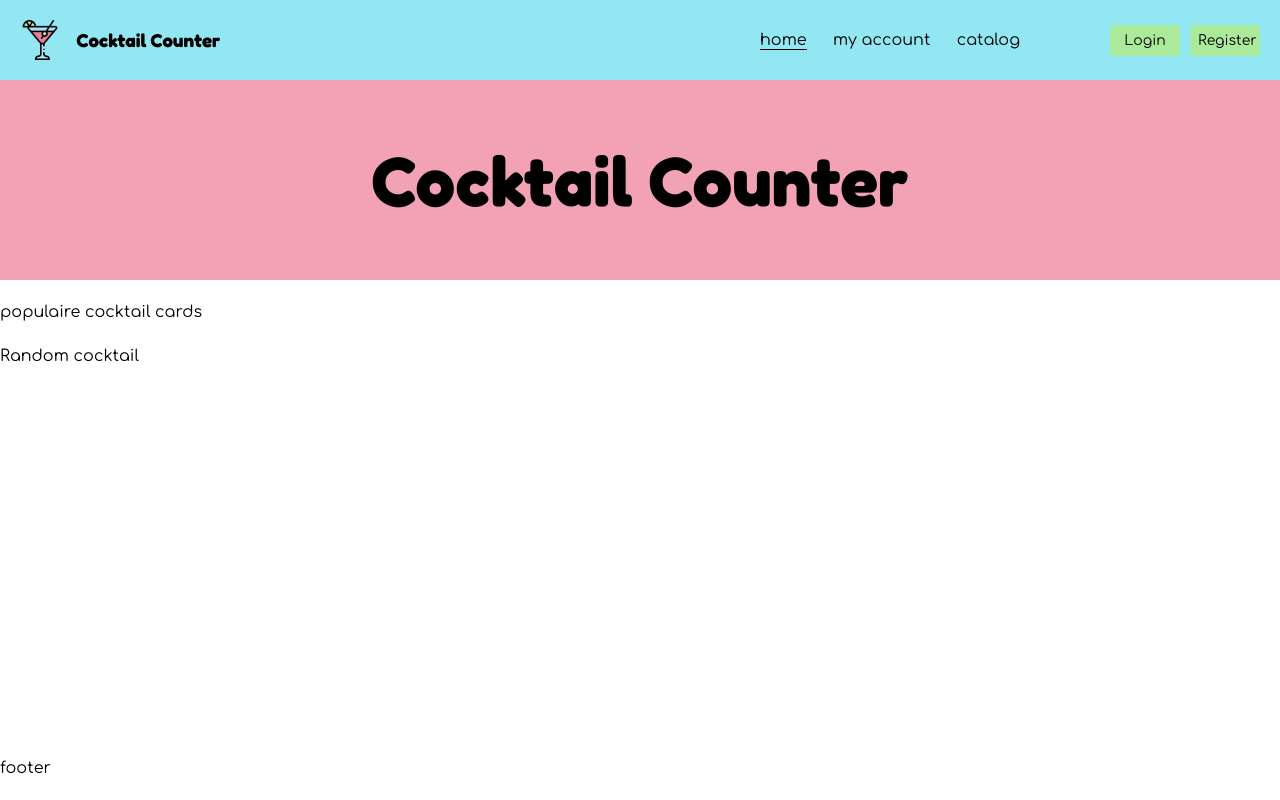
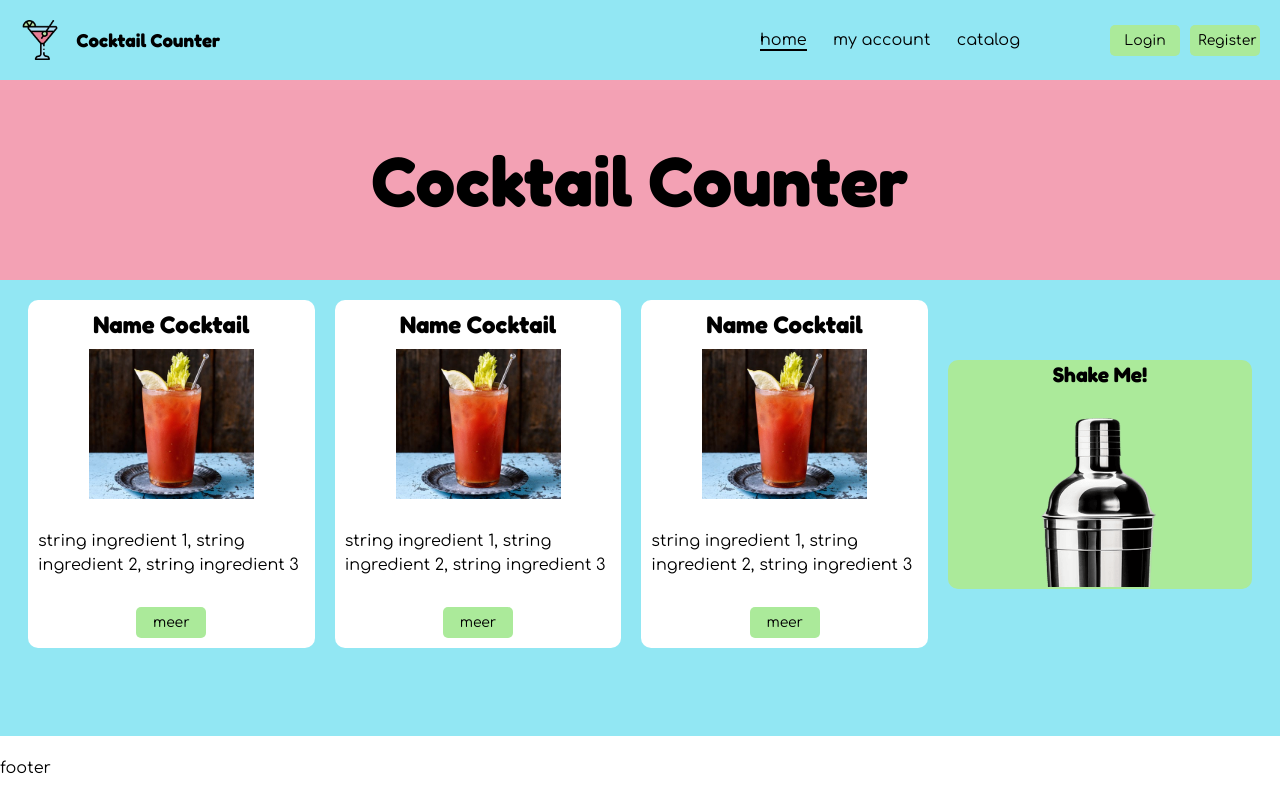
Before and after one commit to suzegeerdink/cocktail-website, a React (Vite) app: page / in a window 1280 px wide. Built offline with nearby package versions, Linux system fonts and the light colour scheme.

Commit message:
setup highlighted cocktailcards en random cocktail button

```diff
--- /dev/null
+++ b/src/assets/components/highlighted-cocktail/HighlightedCocktail.css
@@ -0,0 +1,18 @@
+.outer-container {
+    display: flex;
+    flex-direction: column;
+    justify-content: center;
+    align-items: center;
+    border-radius: 10px;
+    gap: 10px;
+    padding: 10px;
+    background: var(--white-color);
+    max-width: 400px;
+    margin: 0 auto;
+    width: 100%;
+}
+
+.outer-container img {
+    height: 150px;
+    width: auto;
+}
--- /dev/null
+++ b/src/assets/components/highlighted-cocktail/HighlightedCocktail.jsx
@@ -0,0 +1,16 @@
+import './HighlightedCocktail.css'
+
+function HighlightedCocktail() {
+    return (
+        <>
+            <div className="outer-container">
+            <h2>Name Cocktail</h2>
+            <img src="src/assets/bloody-mary.jpg" alt="filler-image"/>
+            <p>string ingredient 1, string ingredient 2, string ingredient 3</p>
+            <button>meer</button>
+            </div>
+        </>
+    )
+}
+
+export default HighlightedCocktail
--- a/src/assets/components/navigation/Navigation.css
+++ b/src/assets/components/navigation/Navigation.css
@@ -53,11 +53,11 @@ nav ul a, nav ul a:visited {
 }
 
 .default-link {
-    border-bottom: 1px solid transparent;
+    border-bottom: 2px solid transparent;
 }
 
 .active-link {
-    border-bottom: 1px solid var(--black-color);
+    border-bottom: 2px solid var(--black-color);
 }
 
 .active-button {
--- /dev/null
+++ b/src/assets/components/random-cocktail/RandomCocktail.css
@@ -0,0 +1,31 @@
+.random-button {
+    display: flex;
+    flex-direction: column;
+    justify-content: center;
+    align-items: center;
+    border-radius: 10px;
+    background: var(--accent-color);
+    max-width: 400px;
+    margin: 0 auto;
+    padding: 0;
+    width: 100%;
+    cursor: pointer;
+}
+
+.crop-box {
+    width: 300px;
+    height: 200px;
+    overflow: hidden;
+}
+
+.crop-box img {
+    width: 100%;
+    object-position: top;
+    object-fit: cover;
+    transform: scale(2);
+    transform-origin: top;
+}
+
+@media (min-width: 992px) {
+
+}
--- /dev/null
+++ b/src/assets/components/random-cocktail/RandomCocktail.jsx
@@ -0,0 +1,16 @@
+import './RandomCocktail.css'
+
+function RandomCocktail() {
+    return (
+        <>
+            <button className="random-button">
+            <h2>Shake Me!</h2>
+                <div className="crop-box">
+            <img src="src/assets/cocktail-shaker.png" alt="filler-image"/>
+                </div>
+            </button>
+        </>
+    )
+}
+
+export default RandomCocktail
--- a/src/assets/pages/cocktail-catalog-page/CocktailCatalogPage.css
+++ b/src/assets/pages/cocktail-catalog-page/CocktailCatalogPage.css
@@ -0,0 +1,12 @@
+.intro-section-smaller {
+    display: flex;
+    flex-direction: row;
+    justify-content: center;
+    align-items: center;
+    min-height: 70px;
+    background: var(--secondary-color);
+}
+
+.intro-section-smaller h1 {
+    font-size: 30px;
+}
--- a/src/assets/pages/cocktail-catalog-page/CocktailCatalogPage.jsx
+++ b/src/assets/pages/cocktail-catalog-page/CocktailCatalogPage.jsx
@@ -3,7 +3,10 @@ import './CocktailCatalogPage.css'
 function CocktailCatalogPage() {
     return (
         <>
-            <p>CocktailCatalogPage</p>
+            <section className="intro-section-smaller">
+                <h1>Cocktail Counter</h1>
+            </section>
+            <p>cards</p>
         </>
     )
 }
--- a/src/assets/pages/homepage/HomePage.css
+++ b/src/assets/pages/homepage/HomePage.css
@@ -10,3 +10,35 @@
 .intro-section h1 {
     font-size: 70px;
 }
+
+main {
+    background: var(--primary-color);
+}
+
+.container-main-content {
+    display: flex;
+    flex-direction: column;
+    padding-top: 20px;
+    padding-bottom: 20px;
+    gap: 20px;
+}
+
+.highlighted-cocktails {
+    display: flex;
+    flex-direction: column;
+    gap: 20px;
+}
+
+@media (min-width: 992px) {
+    .container-main-content {
+        flex-direction: row;
+        justify-content: center;
+        align-items: center;
+        margin: 0 20px;
+    }
+
+    .highlighted-cocktails {
+        flex-direction: row;
+        max-width: 900px;
+    }
+}
--- a/src/assets/pages/homepage/HomePage.jsx
+++ b/src/assets/pages/homepage/HomePage.jsx
@@ -1,4 +1,6 @@
 import './HomePage.css'
+import HighlightedCocktail from "../../components/highlighted-cocktail/HighlightedCocktail.jsx";
+import RandomCocktail from "../../components/random-cocktail/RandomCocktail.jsx";
 
 function HomePage() {
     return (
@@ -7,12 +9,16 @@ function HomePage() {
                 <section className="intro-section">
                     <h1>Cocktail Counter</h1>
                 </section>
-                <section>
-                    <p>populaire cocktail cards</p>
-                </section>
-                <section>
-                    <p>Random cocktail</p>
-                </section>
+                <div className="container-main-content">
+                    <section className="highlighted-cocktails">
+                        <HighlightedCocktail/>
+                        <HighlightedCocktail/>
+                        <HighlightedCocktail/>
+                    </section>
+                    <section>
+                        <RandomCocktail/>
+                    </section>
+                </div>
             </main>
         </>
     )
```
Also changed, not shown: src/assets/bloody-mary.jpg (added), src/assets/cocktail-shaker.png (added).
